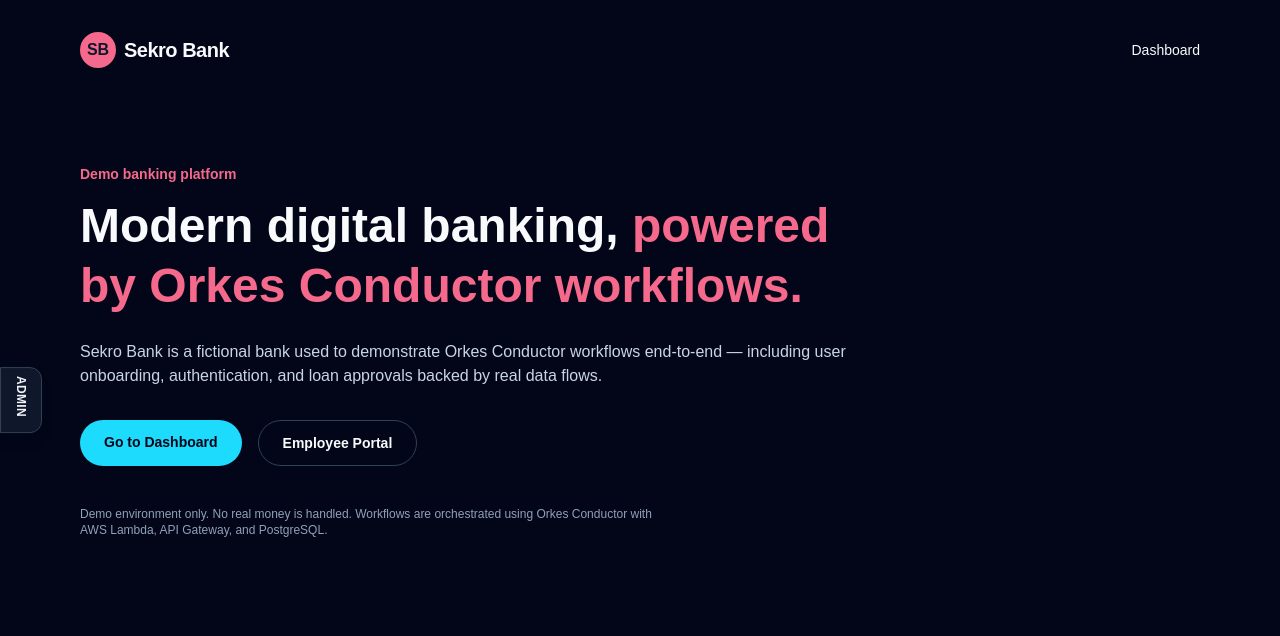
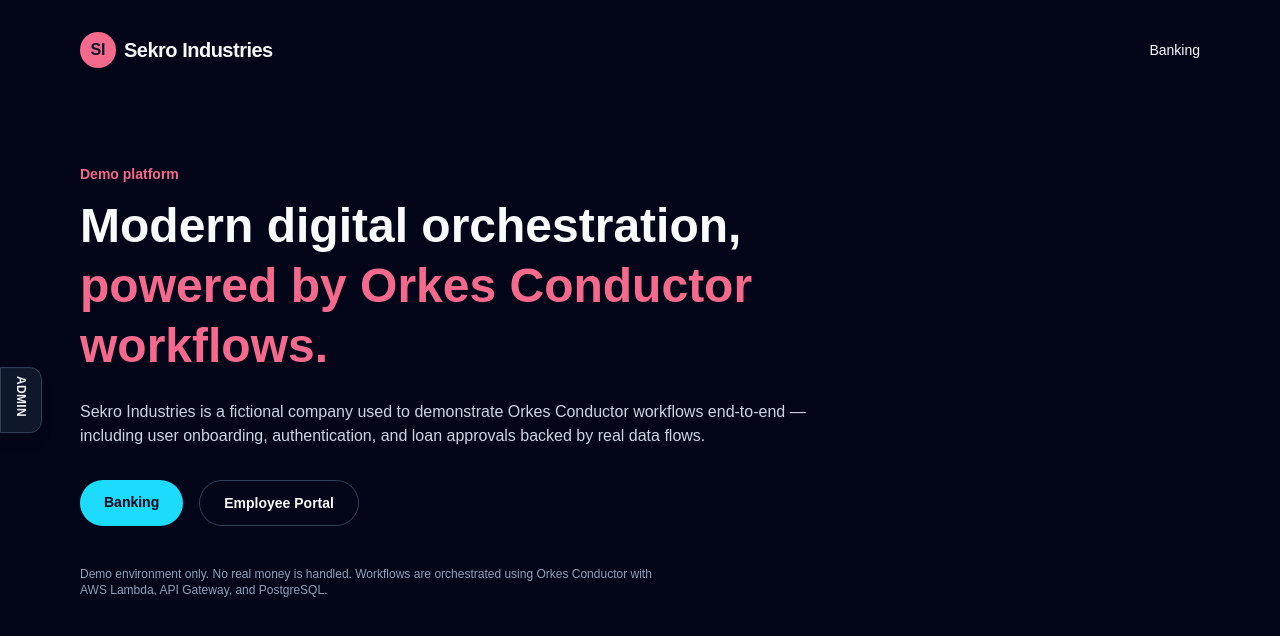
Before and after one commit to sekro-io/bank-frontend, a Next.js app: page / in a window 1280 px wide. Shown: the top 636 px of the page. Built offline with nearby package versions, Linux system fonts and the light colour scheme; sample sign-in values are in the browser's storage.

Commit message:
Updated files to make them more generic ie Sekro Industries rather than Sekro Bank

```diff
--- a/src/app/components/InboxDropdown.tsx
+++ b/src/app/components/InboxDropdown.tsx
@@ -150,6 +150,12 @@
     return copy;
   }, [messages]);
 
+  const pressyPrimary =
+    "bg-brand-aqua text-slate-950 border border-brand-aqua " +
+    "hover:bg-brand-purple hover:border-brand-purple " +
+    "active:translate-y-[1px] active:shadow-none " +
+    "shadow-[0_6px_0_rgba(0,0,0,0.35)]";
+
   return (
     <div className="relative" ref={dropdownRef}>
       {/* Inbox Button */}
@@ -158,7 +164,8 @@
           setOpen((v) => !v);
           if (!open) fetchInbox({ silent: true });
         }}
-        className="relative rounded-full border border-slate-700 px-4 py-1.5 text-sm hover:bg-slate-800 transition"
+        /* className="relative rounded-full border border-slate-700 px-4 py-1.5 text-sm hover:bg-slate-800 transition" */
+        className={`rounded-full px-4 py-1.5 text-sm font-semibold transition transform ${pressyPrimary}`}
       >
         Inbox
 
--- a/src/app/components/TopNav.tsx
+++ b/src/app/components/TopNav.tsx
@@ -318,7 +318,7 @@
               SB
             </div>
             <span className="text-lg font-semibold text-slate-100">
-              Sekro Bank
+              Sekro Industries
             </span>
           </Link>
 
--- a/src/app/page.tsx
+++ b/src/app/page.tsx
@@ -14,17 +14,17 @@
         <header className="flex items-center justify-between mb-24">
           <div className="flex items-center gap-2">
             <div className="h-9 w-9 rounded-full bg-brand-pink flex items-center justify-center text-slate-900 font-bold">
-              SB
+              SI
             </div>
             <span className="text-xl font-semibold tracking-tight">
-              Sekro Bank
+              Sekro Industries
             </span>
           </div>
 
           <nav className="flex items-center gap-4 text-sm">
             {isAuthenticated ? (
               <Link href="/dashboard" className="hover:underline">
-                Dashboard
+                Banking
               </Link>
             ) : (
               <>
@@ -45,18 +45,18 @@
         {/* Hero */}
         <section className="max-w-3xl">
           <p className="text-brand-pink text-sm font-semibold mb-3">
-            Demo banking platform
+            Demo platform
           </p>
 
           <h1 className="text-4xl md:text-5xl font-semibold leading-tight mb-6">
-            Modern digital banking,{" "}
+            Modern digital orchestration,{" "}
             <span className="text-brand-pink">
               powered by Orkes Conductor workflows.
             </span>
           </h1>
 
           <p className="text-slate-300 mb-8">
-            Sekro Bank is a fictional bank used to demonstrate Orkes Conductor
+            Sekro Industries is a fictional company used to demonstrate Orkes Conductor
             workflows end-to-end — including user onboarding, authentication,
             and loan approvals backed by real data flows.
           </p>
@@ -67,7 +67,7 @@
                 href="/dashboard"
                 className="rounded-full bg-brand-aqua px-6 py-3 text-sm font-semibold text-slate-950 hover:bg-brand-purple transition"
               >
-                Go to Dashboard
+                Banking
               </Link>
             ) : (
               <>
```
